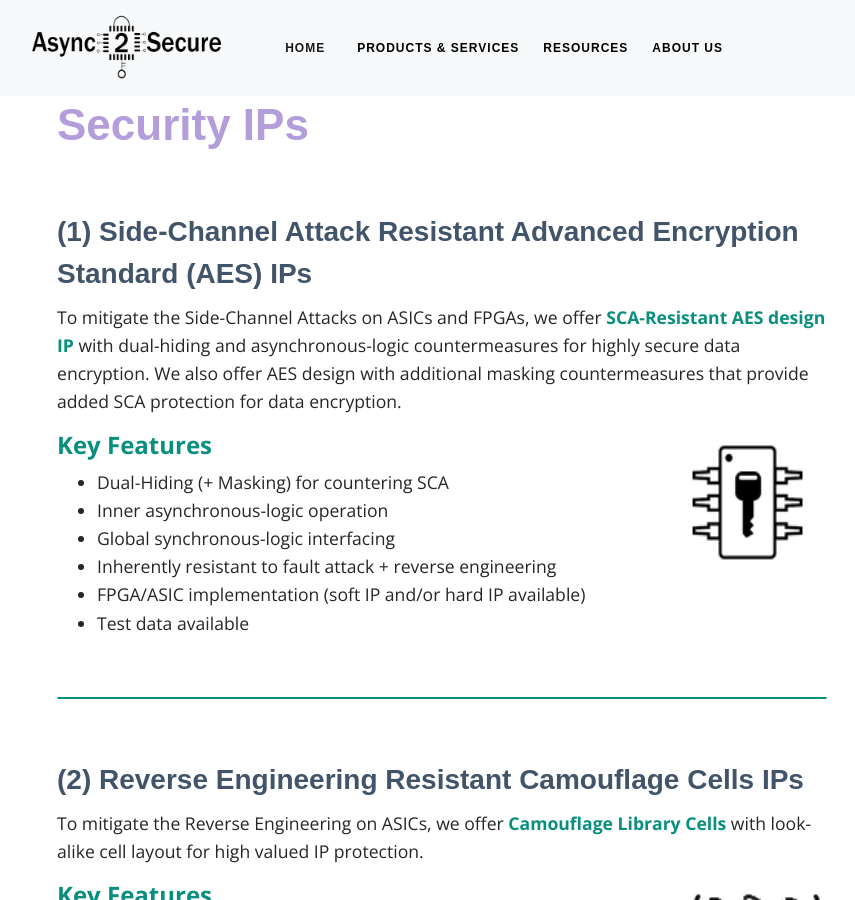
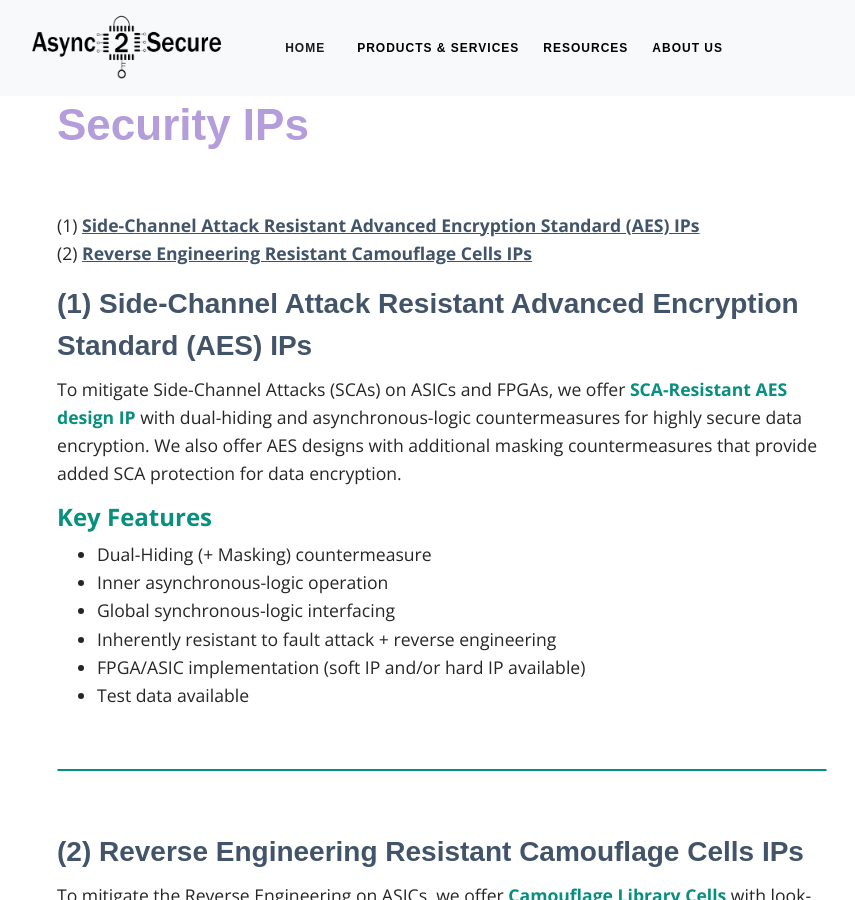
Before and after one commit to async2secure/async2secure.github.io, a Jekyll site: the page built from _pages/products/security_design_ips.md, in a window 1280 px wide and 900 px high. Shown: the whole window, without its empty margins (198-1053 px from the left). Built offline with Jekyll 4.4.1, drawn with Linux system fonts in a browser that asks for light colours; some web fonts are replaced.

Commit message:
update security ip page

```diff
--- a/_pages/products/security_design_ips.md
+++ b/_pages/products/security_design_ips.md
@@ -15,13 +15,15 @@ permalink: /products/security_ips
 # Security IPs
 
 <br>
+<a id="first"></a>
+<ul style="list-style-type:none; padding-left: 0;">
+  <li>(1) <a href="#first">Side-Channel Attack Resistant Advanced Encryption Standard (AES) IPs</a></li>
+  <li>(2) <a href="#second">Reverse Engineering Resistant Camouflage Cells IPs</a></li>
+</ul>
+<a id="first"></a>
+<h3>(1) Side-Channel Attack Resistant Advanced Encryption Standard (AES) IPs</h3>
 
-### (1) Side-Channel Attack Resistant Advanced Encryption Standard (AES) IPs
-
-To mitigate the Side-Channel Attacks on ASICs and FPGAs, we offer <strong>SCA-Resistant AES design
-IP</strong> with dual-hiding and asynchronous-logic countermeasures for highly secure data encryption.
-We also offer AES design with additional masking countermeasures that provide added SCA
-protection for data encryption.
+To mitigate Side-Channel Attacks (SCAs) on ASICs and FPGAs, we offer <strong>SCA-Resistant AES design IP</strong> with dual-hiding and asynchronous-logic countermeasures for highly secure data encryption. We also offer AES designs with additional masking countermeasures that provide added SCA protection for data encryption.
 
 <div class="container">
     <div class="row">
@@ -30,28 +32,21 @@ protection for data encryption.
 
 <h4><strong>Key Features</strong></h4>
 <ul>
-  <li>Dual-Hiding (+ Masking) for countering SCA</li>
+  <li>Dual-Hiding (+ Masking) countermeasure</li>
   <li>Inner asynchronous-logic operation</li>
   <li>Global synchronous-logic interfacing</li>
   <li>Inherently resistant to fault attack + reverse engineering</li>
   <li>FPGA/ASIC implementation (soft IP and/or hard IP available)</li>
   <li>Test data available</li>
 </ul>
-
         </div>
-        <div class="col-sm-auto">
-        <img class="mx-auto d-block" src="/assets/products/security_ip/image--002.png" style="width:150px;height:150px;">
         </div>
-
-    </div>
-
 </div>
 
 <br>
 <hr class="seperator">
 <br>
-
-### (2) Reverse Engineering Resistant Camouflage Cells IPs
+<h3><a id="second">(2) Reverse Engineering Resistant Camouflage Cells IPs</a></h3>
 
 To mitigate the Reverse Engineering on ASICs, we offer <strong>Camouflage Library Cells</strong> with look-
 alike cell layout for high valued IP protection.
@@ -70,12 +65,4 @@ alike cell layout for high valued IP protection.
   <li>Compatible to standard IC design flows</li>
   <li>Low power, area, speed overhead</li>
 </ul>
-
-        </div>
-        <div class="col-sm-auto">
-        <img class="mx-auto d-block" src="/assets/products/security_ip/image--003.png" style="width:150px;height:150px;">
-        </div>
-
-    </div>
-
 </div>
```
